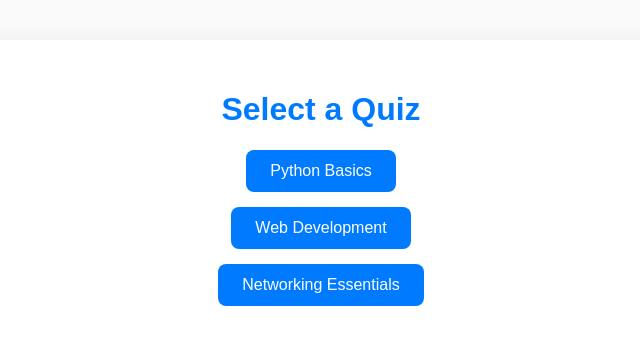
After one commit to CyizaLandry5/Webo, a PHP site: page /student/SecuredQuiz/index.php in a window 1280 px wide. The commit adds this page. Shown: the top 351 px of the page, without its empty margins (319-959 px from the left). Run offline with PHP 8.4, Linux system fonts and the light colour scheme.

Commit message:
SafeQuiz

```diff
--- a/index.php
+++ b/index.php
@@ -340,7 +340,7 @@ Website: www.cyizalandry.com
                     </li>
 
                     <li class="footer_menu_list">
-                        <a href="student/SafeQuiz.php">Skill Up</a>
+                        <a href="student/SecureQuiz">Skill Up</a>
                     </li>
 
                     <li class="footer_menu_list">
--- /dev/null
+++ b/student/SecuredQuiz/assets/js/css/style.css
@@ -0,0 +1,67 @@
+body {
+  margin: 0;
+  font-family: Arial, sans-serif;
+  background: #f9f9f9;
+  color: #333;
+}
+
+.container {
+  max-width: 800px;
+  margin: 40px auto;
+  background: #fff;
+  padding: 30px;
+  border-radius: 12px;
+  box-shadow: 0 0 20px rgba(0, 0, 0, 0.05);
+}
+
+h1, h2 {
+  color: #007BFF;
+  text-align: center;
+}
+
+ul {
+  list-style-type: none;
+  padding: 0;
+}
+
+ul li {
+  margin: 15px 0;
+  text-align: center;
+}
+
+ul li a {
+  display: inline-block;
+  padding: 12px 24px;
+  background-color: #007BFF;
+  color: white;
+  text-decoration: none;
+  border-radius: 8px;
+  transition: background-color 0.2s ease-in-out;
+}
+
+ul li a:hover {
+  background-color: #0056b3;
+}
+
+button#startBtn {
+  padding: 12px 28px;
+  font-size: 16px;
+  background-color: #28a745;
+  border: none;
+  border-radius: 8px;
+  color: white;
+  cursor: pointer;
+  display: block;
+  margin: 30px auto 0;
+}
+
+button#startBtn:hover {
+  background-color: #218838;
+}
+
+#timer {
+  text-align: center;
+  font-size: 20px;
+  margin-bottom: 15px;
+  color: #dc3545;
+}
--- /dev/null
+++ b/student/SecuredQuiz/index.php
@@ -0,0 +1,18 @@
+<!DOCTYPE html>
+<html lang="en">
+<head>
+  <meta charset="UTF-8">
+  <title>SafeQuiz - Quiz Topics</title>
+  <link rel="stylesheet" href="assets/css/style.css">
+</head>
+<body>
+  <div class="container">
+    <h1>Select a Quiz</h1>
+    <ul>
+      <li><a href="start.php?topic=python">Python Basics</a></li>
+      <li><a href="start.php?topic=web">Web Development</a></li>
+      <li><a href="start.php?topic=networking">Networking Essentials</a></li>
+    </ul>
+  </div>
+</body>
+</html>
```
Also changed, not shown: student/SecuredQuiz/config/settings.php (added, +19 -0 lines), student/SecuredQuiz/start.php (added, +81 -0 lines), student/SecuredQuiz/assets/js/quiz.js (added).
